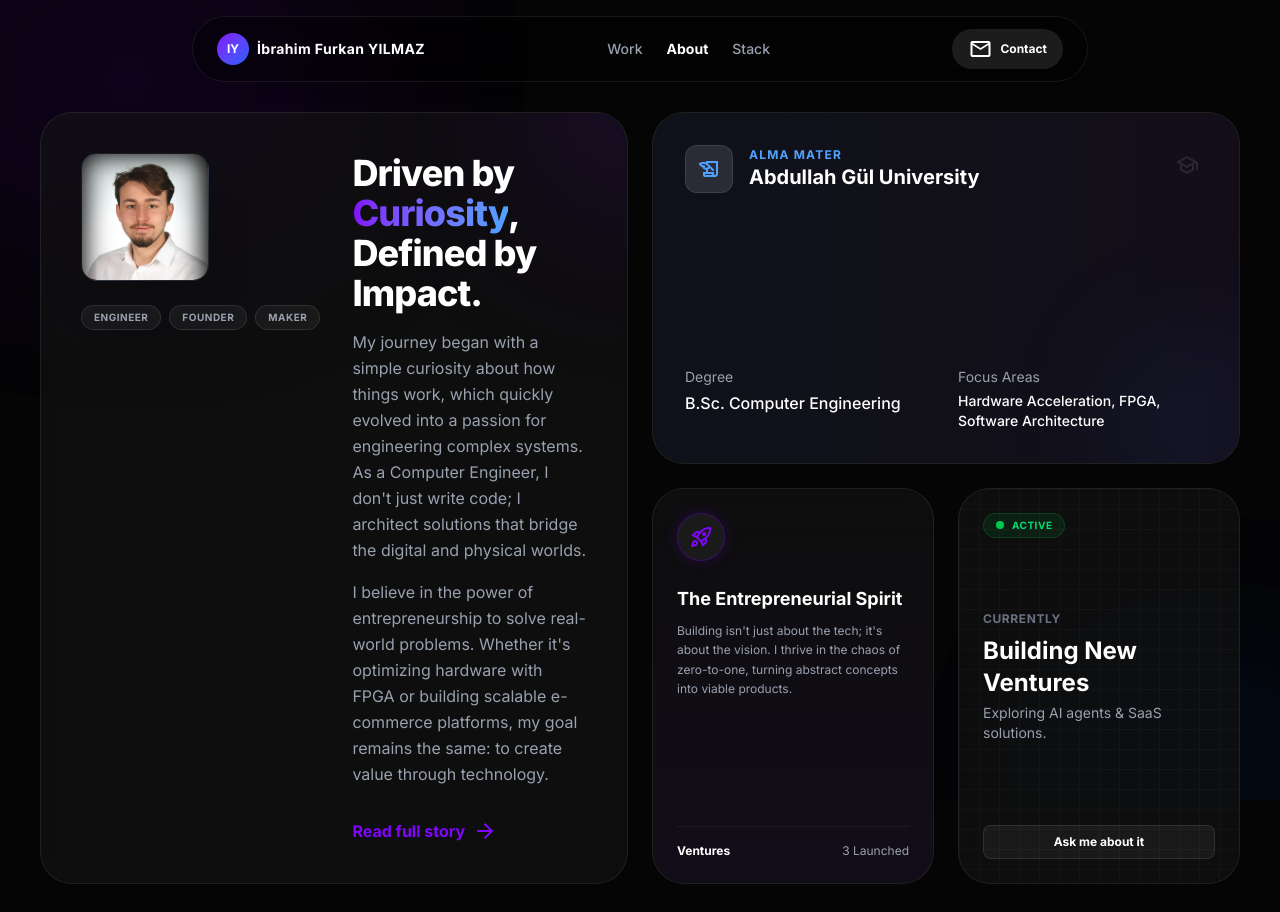
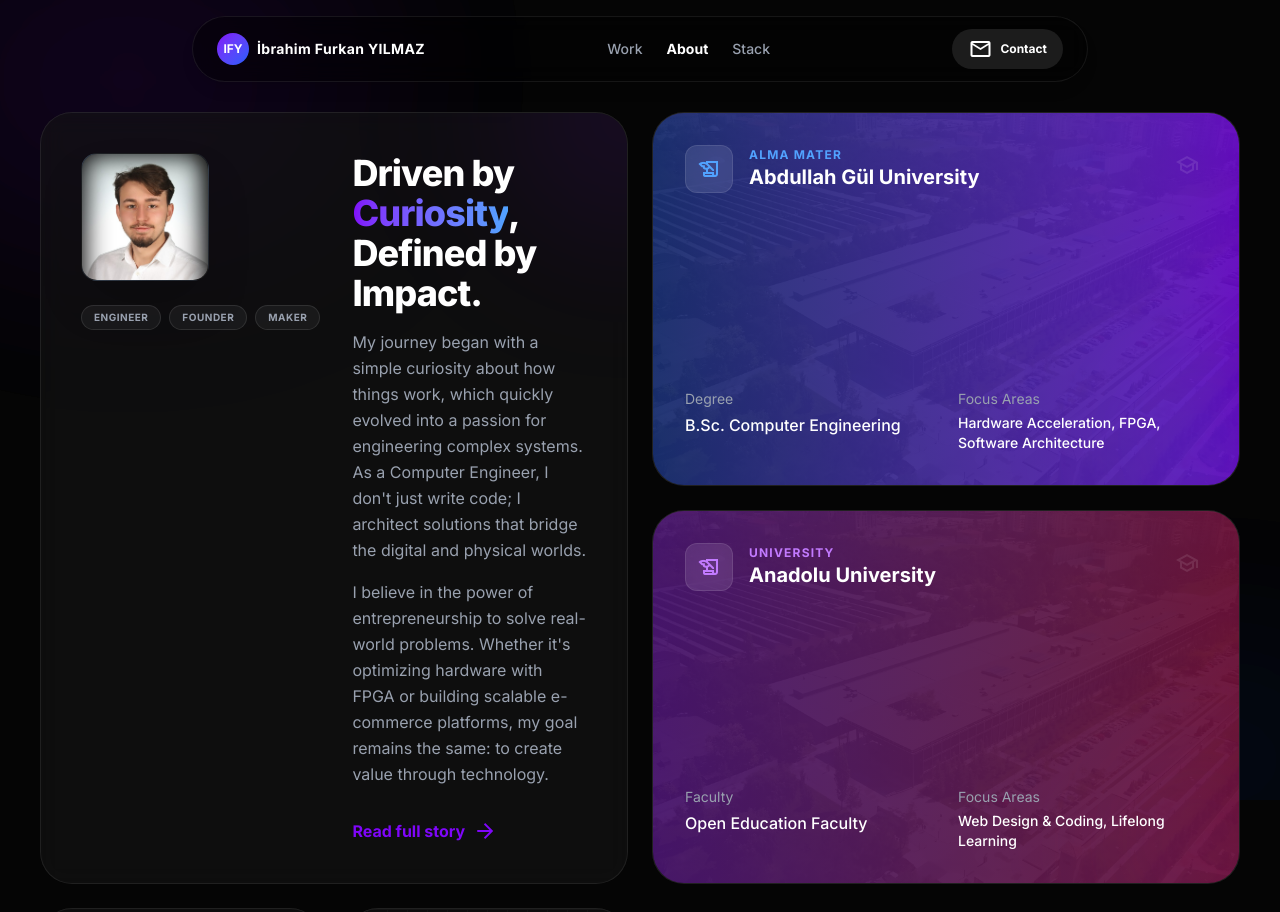
Before and after one commit to IF-ies/if-ies.com, a Next.js app: page /about in a window 1280 px wide. Shown: the top 912 px of the page. Built offline with nearby package versions, Linux system fonts and the light colour scheme.

Commit message:
feat: Add new website pages for home, work, about, stack, contact, and journey, along with an image asset.

```diff
--- a/app/about/page.tsx
+++ b/app/about/page.tsx
@@ -10,7 +10,7 @@ export default function About() {
                 <div className="glass-card !bg-black/40 rounded-full px-6 py-3 flex items-center justify-between gap-8 max-w-4xl w-full shadow-lg">
                     <a className="flex items-center gap-2 group" href="/">
                         <div className="size-8 rounded-full bg-gradient-to-br from-primary to-blue-600 flex items-center justify-center text-white font-bold text-xs">
-                            IY
+                            IFY
                         </div>
                         <span className="font-bold text-sm tracking-wide group-hover:text-primary transition-colors">
                             İbrahim Furkan YILMAZ
@@ -112,7 +112,13 @@ export default function About() {
                         </div>
                     </div>
                     <div className="glass-card rounded-[2rem] p-8 col-span-1 md:col-span-2 row-span-1 flex flex-col justify-center relative overflow-hidden group min-h-[240px]">
-                        <div className="absolute inset-0 bg-gradient-to-r from-blue-900/20 to-primary/10 opacity-50"></div>
+                        <div
+                            className="absolute inset-0 bg-cover bg-center opacity-40 mix-blend-overlay group-hover:scale-105 transition-transform duration-700"
+                            style={{
+                                backgroundImage: "url('/agu-aerial.jpg')",
+                            }}
+                        ></div>
+                        <div className="absolute inset-0 bg-gradient-to-r from-blue-900/80 to-primary/80 opacity-90"></div>
                         <div className="absolute -right-10 -bottom-10 w-40 h-40 bg-blue-500/10 rounded-full blur-3xl"></div>
                         <div className="absolute top-10 right-10 opacity-10">
                             <span className="material-symbols-outlined text-9xl">school</span>
@@ -144,6 +150,51 @@ export default function About() {
                                     <p className="text-sm text-gray-400 mb-1">Focus Areas</p>
                                     <p className="font-medium text-white text-sm">
                                         Hardware Acceleration, FPGA, Software Architecture
+                                    </p>
+                                </div>
+                            </div>
+                        </div>
+                    </div>
+
+                    <div className="glass-card rounded-[2rem] p-8 col-span-1 md:col-span-2 row-span-1 flex flex-col justify-center relative overflow-hidden group min-h-[240px]">
+                        <div
+                            className="absolute inset-0 bg-cover bg-center opacity-40 mix-blend-overlay group-hover:scale-105 transition-transform duration-700"
+                            style={{
+                                backgroundImage: "url('/agu-aerial.jpg')",
+                            }}
+                        ></div>
+                        <div className="absolute inset-0 bg-gradient-to-r from-purple-900/80 to-pink-900/80 opacity-90"></div>
+                        <div className="absolute -right-10 -bottom-10 w-40 h-40 bg-purple-500/10 rounded-full blur-3xl"></div>
+                        <div className="absolute top-10 right-10 opacity-10">
+                            <span className="material-symbols-outlined text-9xl">school</span>
+                        </div>
+                        <div className="relative z-10 flex flex-col h-full justify-between">
+                            <div className="flex items-center gap-4 mb-4">
+                                <div className="size-12 rounded-xl bg-white/10 backdrop-blur-md border border-white/10 flex items-center justify-center">
+                                    <span className="material-symbols-outlined text-purple-400">
+                                        history_edu
+                                    </span>
+                                </div>
+                                <div>
+                                    <p className="text-xs text-purple-400 font-bold uppercase tracking-widest">
+                                        University
+                                    </p>
+                                    <h3 className="text-xl font-bold text-white">
+                                        Anadolu University
+                                    </h3>
+                                </div>
+                            </div>
+                            <div className="grid grid-cols-1 md:grid-cols-2 gap-6 mt-2">
+                                <div>
+                                    <p className="text-sm text-gray-400 mb-1">Faculty</p>
+                                    <p className="font-medium text-white">
+                                        Open Education Faculty
+                                    </p>
+                                </div>
+                                <div>
+                                    <p className="text-sm text-gray-400 mb-1">Focus Areas</p>
+                                    <p className="font-medium text-white text-sm">
+                                        Web Design &amp; Coding, Lifelong Learning
                                     </p>
                                 </div>
                             </div>
--- a/app/contact/page.tsx
+++ b/app/contact/page.tsx
@@ -11,7 +11,7 @@ export default function Contact() {
                     <div className="w-full max-w-[1280px] glass-panel rounded-xl px-6 py-4 flex items-center justify-between">
                         <div className="flex items-center gap-3">
                             <a href="/" className="size-8 bg-primary rounded-lg flex items-center justify-center text-white">
-                                <span className="font-bold text-lg">IF</span>
+                                <span className="font-bold text-lg">IFY</span>
                             </a>
                             <h2 className="text-white text-base font-bold tracking-tight hidden sm:block">
                                 İbrahim Furkan YILMAZ
--- a/app/journey/page.tsx
+++ b/app/journey/page.tsx
@@ -10,7 +10,7 @@ export default function Journey() {
                 <div className="glass-card !bg-black/40 rounded-full px-6 py-3 flex items-center justify-between gap-8 max-w-4xl w-full shadow-lg">
                     <a className="flex items-center gap-2 group" href="/">
                         <div className="size-8 rounded-full bg-gradient-to-br from-primary to-blue-600 flex items-center justify-center text-white font-bold text-xs">
-                            IY
+                            IFY
                         </div>
                         <span className="font-bold text-sm tracking-wide group-hover:text-primary transition-colors">
                             İbrahim Furkan YILMAZ
--- a/app/stack/page.tsx
+++ b/app/stack/page.tsx
@@ -10,7 +10,7 @@ export default function Stack() {
                 <div className="glass-card !bg-black/40 rounded-full px-6 py-3 flex items-center justify-between gap-8 max-w-4xl w-full shadow-lg">
                     <a className="flex items-center gap-2 group" href="/">
                         <div className="size-8 rounded-full bg-gradient-to-br from-primary to-blue-600 flex items-center justify-center text-white font-bold text-xs">
-                            IY
+                            IFY
                         </div>
                         <span className="font-bold text-sm tracking-wide group-hover:text-primary transition-colors">
                             İbrahim Furkan YILMAZ
```
Also changed, not shown: app/(home)/page.tsx (+4 -45 lines), app/work/page.tsx (+3 -16 lines), public/agu-aerial.jpg (added).
